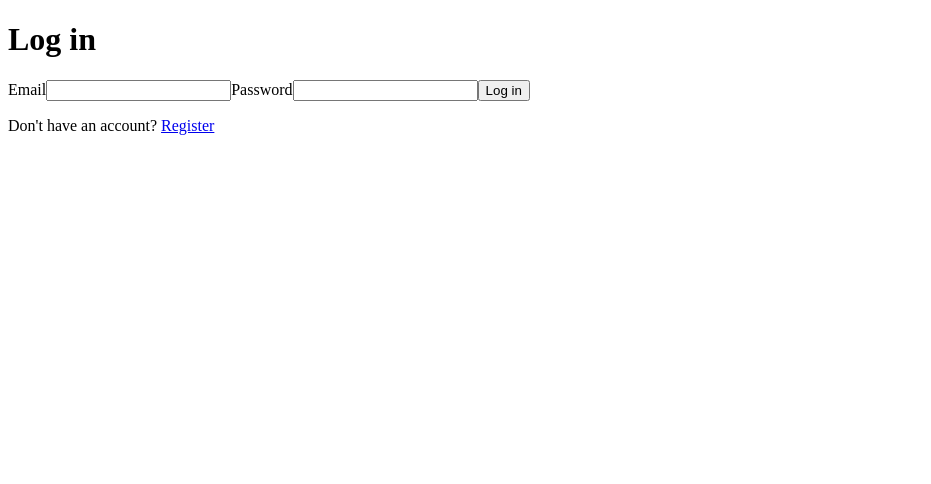
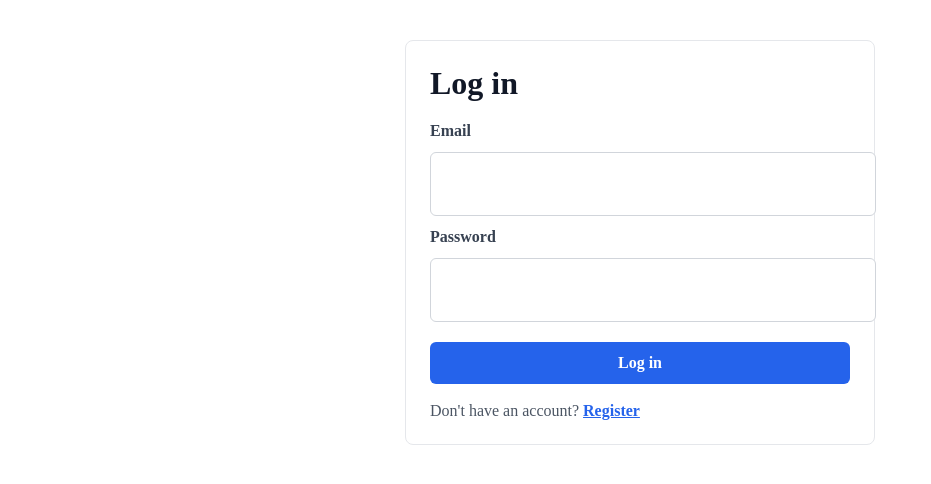
Before and after one commit to LuizGustavoGuimaraes02/manage-my-shifts-client, an Angular app: page /login in a window 1280 px wide. Shown: the top 484 px of the page, without its empty margins (0-931 px from the left). Built offline with nearby package versions, Linux system fonts and the light colour scheme.

Commit message:
style(auth): improve login page layout
Wrap the login form in a centered card and align its styling with the register page.

Refs LuizGustavoGuimaraes02/manage-my-shifts-api#22

```diff
--- a/src/app/features/auth/login/login.css
+++ b/src/app/features/auth/login/login.css
@@ -0,0 +1,90 @@
+.login-page {
+    display: flex;
+    justify-content: center;
+    padding: 32px 20px;
+}
+
+.login-card {
+    width: 100%;
+    max-width: 420px;
+    padding: 24px;
+    border: 1px solid #e5e7eb;
+    border-radius: 8px;
+    background: #ffffff;
+}
+
+h1 {
+    margin: 0 0 20px;
+    color: #111827;
+    font-size: 2rem;
+}
+
+form {
+    display: grid;
+    gap: 12px;
+}
+
+label {
+    color: #374151;
+    font-weight: 600;
+}
+
+input {
+    width: 100%;
+    min-height: 42px;
+    padding: 10px 12px;
+    border: 1px solid #d1d5db;
+    border-radius: 6px;
+    font: inherit;
+}
+
+input:focus {
+    border-color: #2563eb;
+    outline: 2px solid rgba(37, 99, 235, 0.18);
+}
+
+button {
+    min-height: 42px;
+    margin-top: 8px;
+    padding: 10px 16px;
+    border: 0;
+    border-radius: 6px;
+    color: #ffffff;
+    background: #2563eb;
+    font: inherit;
+    font-weight: 700;
+    cursor: pointer;
+}
+
+.error {
+    margin-bottom: 16px;
+    padding: 10px 12px;
+    border-radius: 6px;
+    color: #991b1b;
+    background: #fee2e2;
+    font-weight: 600;
+}
+
+p {
+    margin: 18px 0 0;
+    color: #4b5563;
+}
+
+a {
+    color: #2563eb;
+    font-weight: 700;
+}
+
+@media (max-width: 640px) {
+    .login-page {
+        padding: 24px 14px;
+    }
+
+    .login-card {
+        padding: 18px;
+    }
+
+    h1 {
+        font-size: 1.6rem;
+    }
+}
--- a/src/app/features/auth/login/login.html
+++ b/src/app/features/auth/login/login.html
@@ -1,3 +1,5 @@
+<section class="login-page">
+    <div class="login-card">
         <h1>Log in</h1>
 
         <div *ngIf="errorMessage" class="error">{{ errorMessage }}</div>
@@ -13,3 +15,5 @@
         </form>
 
         <p>Don't have an account? <a routerLink="/register">Register</a></p>
+    </div>
+</section>
```
Lines whose indentation alone changed are shown as unchanged.
